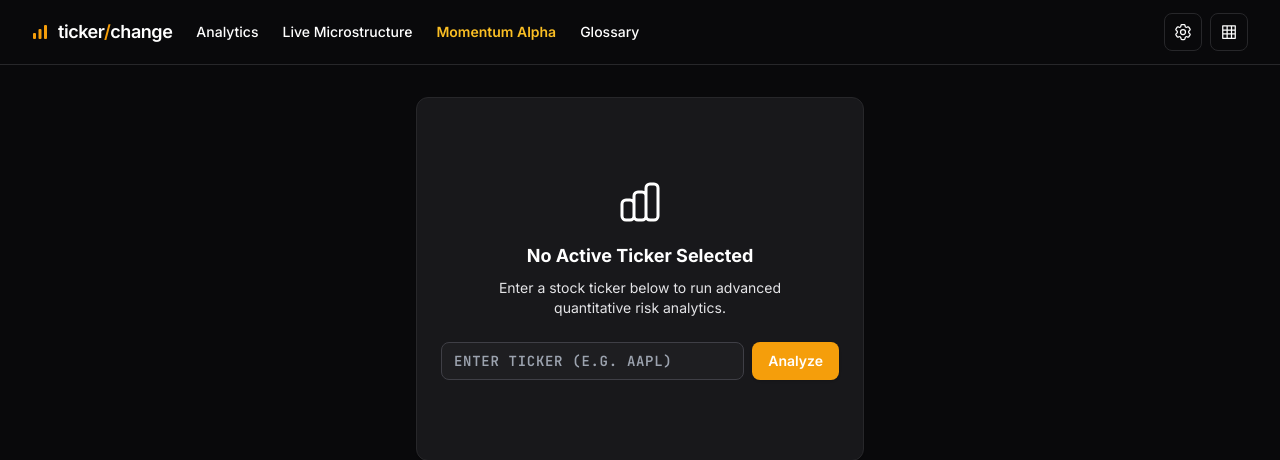
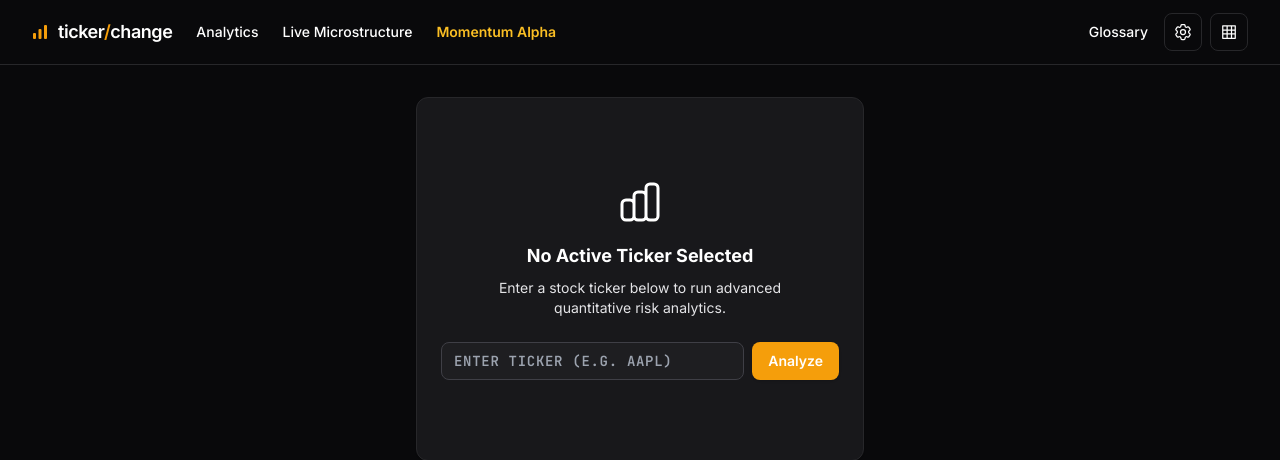
Before and after one commit to n1ecC/ticker-change, a Flask app: page /analytics in a window 1280 px wide. Shown: the top 460 px of the page. Run offline with Flask 3, Linux system fonts and the light colour scheme; some libraries are stand-ins or nearby versions.

Commit message:
design: move Glossary link into the right-side nav group
Co-Authored-By: Claude Fable 5 <noreply@anthropic.com>

```diff
--- a/templates/base.html
+++ b/templates/base.html
@@ -219,9 +219,9 @@
             <a id="nav-analytics" href="/analytics" class="text-sm text-zinc-500 dark:text-zinc-400 hover:text-zinc-900 dark:hover:text-zinc-100 transition-colors font-medium">Analytics</a>
             <a id="nav-live" href="/live" class="text-sm text-zinc-500 dark:text-zinc-400 hover:text-zinc-900 dark:hover:text-zinc-100 transition-colors font-medium">Live Microstructure</a>
             <a id="nav-momentum" href="/momentum" class="text-sm text-amber-500 dark:text-amber-400 hover:text-amber-600 dark:hover:text-amber-300 font-semibold transition-colors">Momentum Alpha</a>
-            <a href="/glossary" class="text-sm text-zinc-500 dark:text-zinc-400 hover:text-zinc-900 dark:hover:text-zinc-100 transition-colors font-medium">Glossary</a>
           </div>
           <div class="flex items-center gap-2">
+            <a href="/glossary" class="text-sm text-zinc-500 dark:text-zinc-400 hover:text-zinc-900 dark:hover:text-zinc-100 transition-colors font-medium mr-2">Glossary</a>
             <a href="/settings" class="p-2 rounded-lg border border-zinc-200 dark:border-zinc-800 text-zinc-500 dark:text-zinc-400 hover:text-zinc-900 dark:hover:text-zinc-100 hover:border-zinc-300 dark:hover:border-zinc-700 transition-colors duration-200" title="API key settings" aria-label="Settings">
               <svg class="w-5 h-5" fill="none" stroke="currentColor" stroke-width="1.5" viewBox="0 0 24 24">
                 <path stroke-linecap="round" stroke-linejoin="round" d="M9.594 3.94c.09-.542.56-.94 1.11-.94h2.593c.55 0 1.02.398 1.11.94l.213 1.281c.063.374.313.686.645.87.074.04.147.083.22.127.324.196.72.257 1.075.124l1.217-.456a1.125 1.125 0 011.37.49l1.296 2.247a1.125 1.125 0 01-.26 1.431l-1.003.827c-.293.241-.438.613-.43.992a6.759 6.759 0 010 .255c-.008.378.137.75.43.991l1.004.827c.424.35.534.955.26 1.43l-1.298 2.247a1.125 1.125 0 01-1.369.491l-1.217-.456c-.355-.133-.75-.072-1.076.124a6.57 6.57 0 01-.22.128c-.331.183-.581.495-.644.869l-.213 1.28c-.09.543-.56.941-1.11.941h-2.594c-.55 0-1.02-.398-1.11-.94l-.213-1.281c-.062-.374-.312-.686-.644-.87a6.52 6.52 0 01-.22-.127c-.325-.196-.72-.257-1.076-.124l-1.217.456a1.125 1.125 0 01-1.369-.49l-1.297-2.247a1.125 1.125 0 01.26-1.431l1.004-.827c.292-.24.437-.613.43-.991a6.932 6.932 0 010-.255c.007-.38-.138-.751-.43-.992l-1.004-.827a1.125 1.125 0 01-.26-1.43l1.297-2.247a1.125 1.125 0 011.37-.491l1.216.456c.356.133.751.072 1.076-.124.072-.044.146-.086.22-.128.332-.183.582-.495.644-.869l.214-1.28z" />
```
